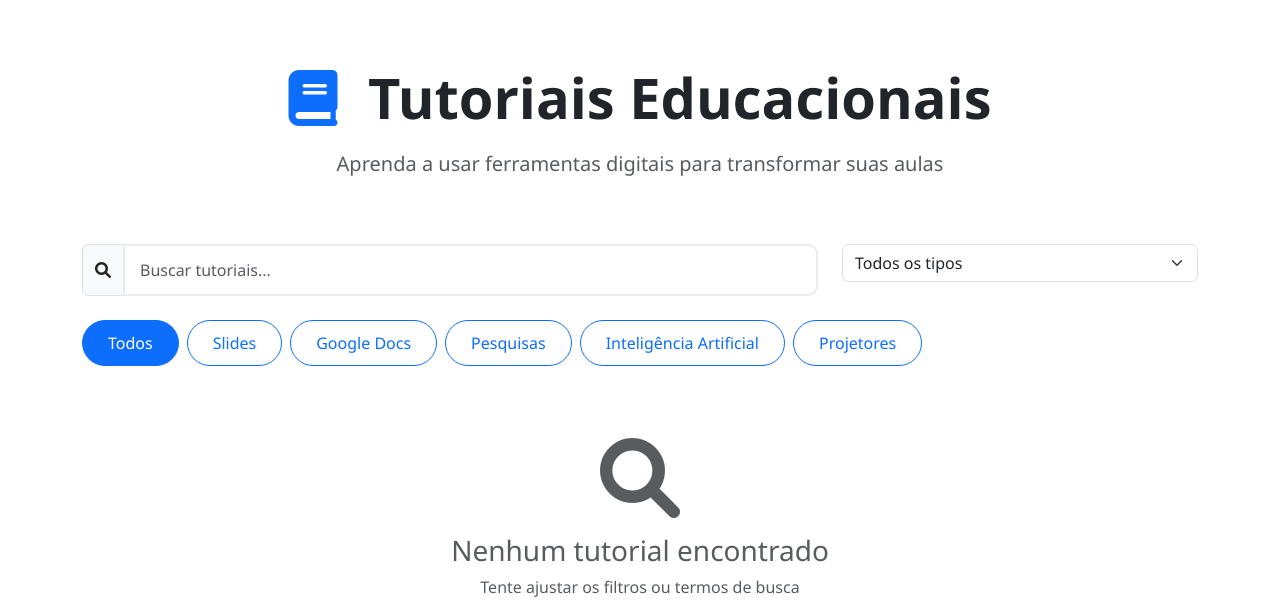
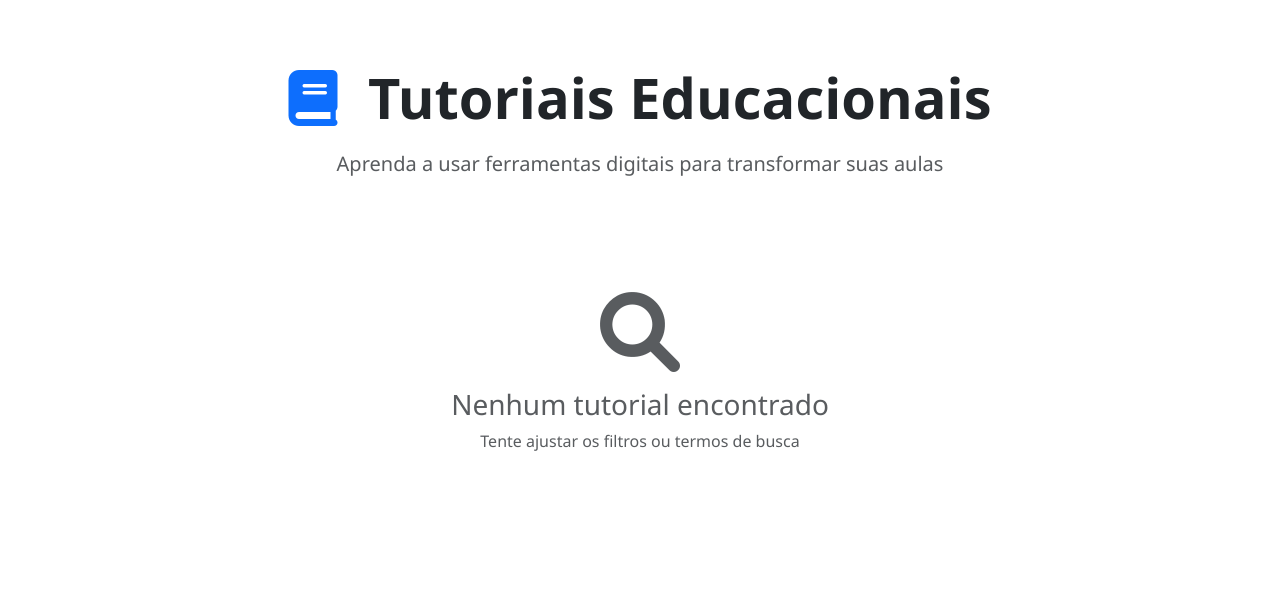
Before and after one commit to Rodrooj/Projeto-AulaDigital, a Django app: page /tutoriais/ in a window 1280 px wide. Shown: the part 64-670 px from the top of the page. Run offline with Django 5.2, Linux system fonts and the light colour scheme; data comes from the database, SQL or seed files in the repository.

Commit message:
Leve refatoração do projeto

```diff
--- a/templates/tutoriais.html
+++ b/templates/tutoriais.html
@@ -15,52 +15,6 @@
             <p class="lead text-muted">
                 Aprenda a usar ferramentas digitais para transformar suas aulas
             </p>
-        </div>
-    </div>
-
-    <!-- Search and Filters -->
-    <div class="row mb-4">
-        <div class="col-md-8">
-            <div class="input-group">
-                <span class="input-group-text">
-                    <i class="fas fa-search"></i>
-                </span>
-                <input type="text" class="form-control" id="search-input"
-                       placeholder="Buscar tutoriais...">
-            </div>
-        </div>
-        <div class="col-md-4">
-            <select class="form-select" id="type-filter" onchange="filterTutorials()">
-                <option value="">Todos os tipos</option>
-                <option value="video">Vídeos</option>
-                <option value="texto">Artigos</option>
-            </select>
-        </div>
-    </div>
-
-    <!-- Tutorial Categories -->
-    <div class="row mb-4">
-        <div class="col-12">
-            <div class="d-flex flex-wrap gap-2">
-                <button class="btn btn-outline-primary active" onclick="filterByCategory('all')">
-                    Todos
-                </button>
-                <button class="btn btn-outline-primary" onclick="filterByCategory('slides')">
-                    Slides
-                </button>
-                <button class="btn btn-outline-primary" onclick="filterByCategory('docs')">
-                    Google Docs
-                </button>
-                <button class="btn btn-outline-primary" onclick="filterByCategory('pesquisa')">
-                    Pesquisas
-                </button>
-                <button class="btn btn-outline-primary" onclick="filterByCategory('ia')">
-                    Inteligência Artificial
-                </button>
-                <button class="btn btn-outline-primary" onclick="filterByCategory('projetor')">
-                    Projetores
-                </button>
-            </div>
         </div>
     </div>
 
@@ -381,21 +335,5 @@
     return date.toLocaleDateString('pt-BR');
 }
 
-// Search functionality
-document.getElementById('search-input').addEventListener('input',
-    debounce(filterTutorials, 300)
-);
-
-function debounce(func, wait) {
-    let timeout;
-    return function executedFunction(...args) {
-        const later = () => {
-            clearTimeout(timeout);
-            func(...args);
-        };
-        clearTimeout(timeout);
-        timeout = setTimeout(later, wait);
-    };
-}
 </script>
 {% endblock %}
```
Also changed, not shown: populate_db.py (+5 -5 lines).
